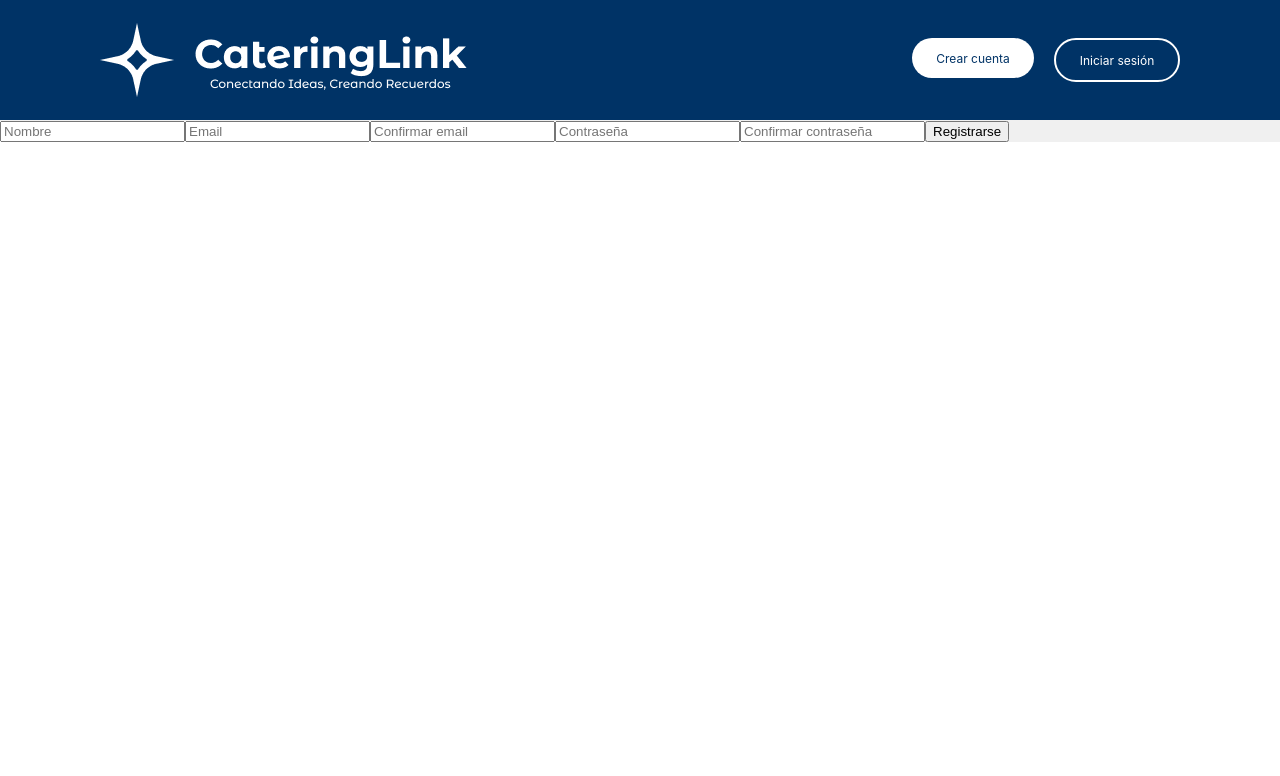
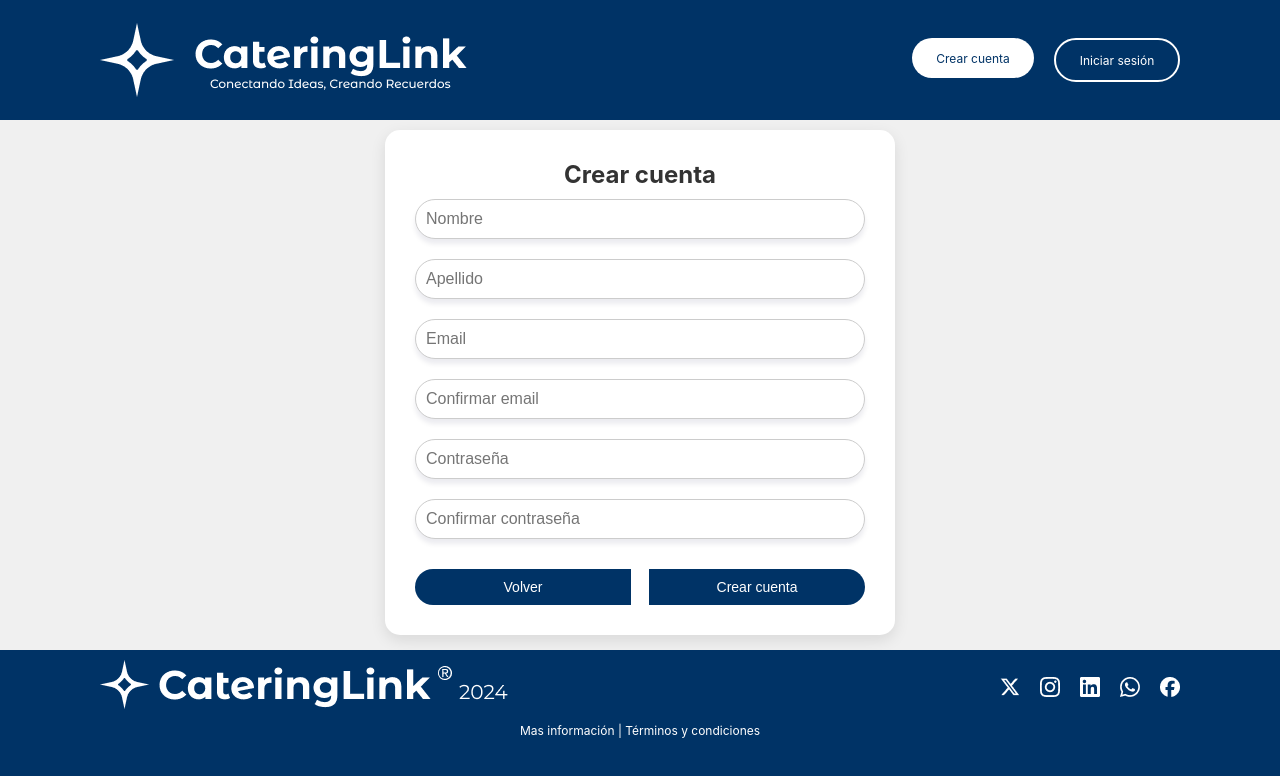
Before and after one commit to cabeza490/proyecto-integrador-equipo-4, a React (Vite) app in the folder proyecto-integrador/: page /register in a window 1280 px wide. Shown: the top 776 px of the page. Built offline with nearby package versions, Linux system fonts and the light colour scheme.

Commit message:
avances de estilos de formulario registro

```diff
--- a/proyecto-integrador/src/App.jsx
+++ b/proyecto-integrador/src/App.jsx
@@ -3,21 +3,25 @@
 import React from 'react';
 import { BrowserRouter, Routes, Route } from 'react-router-dom';
 import { AuthProvider } from './Contexts/AuthContext';
-import Navbar from './Components/Navbar';
 import Home from './Routes/Home';
 import Login from './Routes/Login';
 import Register from './Routes/Register';
+import Layout from './Layout/Layout';
+
 
 function App() {
   return (
     <BrowserRouter>
       <AuthProvider>
-        <Navbar />
+
         <Routes>
-          <Route path="/" element={<Home />} />
-          <Route path="/login" element={<Login />} />
-          <Route path="/register" element={<Register />} />
-          <Route path="*" element={<h1>404 not found</h1>} />
+          <Route path="/" element={<Layout />}>
+            <Route index element={<Home />} />
+            <Route path="/login" element={<Login />} />
+            <Route path="/register" element={<Register />} />
+            <Route path="*" element={<h1>404 not found</h1>} />
+          </Route>
+
         </Routes>
       </AuthProvider>
     </BrowserRouter>
--- a/proyecto-integrador/src/Components/RegisterForm.jsx
+++ b/proyecto-integrador/src/Components/RegisterForm.jsx
@@ -1,6 +1,6 @@
 import React, { useState } from "react";
 import { setUser } from '../api/register-Apis'
-
+import FormStyle from '../Styles/RegisterForm.module.css';
 
 const RegisterForm = () => {
     const [usuario, setUsuario] = useState({
@@ -39,32 +39,42 @@ const RegisterForm = () => {
     };
 
     return (
-        <div>
-            <form onSubmit={handleSubmit}>
-                <input type="text" placeholder="Nombre" value={usuario.nombre}
+        <div className={FormStyle.formContainer}>
+            <form onSubmit={handleSubmit} className={FormStyle.registerForm}>
+                <h3 className={FormStyle.title}>Crear cuenta</h3>
+                <input type="text" placeholder="Nombre" className={FormStyle.formInput} value={usuario.nombre}
                     onChange={(event) => setUsuario({
                         ...usuario, nombre: event.target.value
                     })} />
 
-                <input type="email" placeholder="Email" value={usuario.email}
+                <input type="text" placeholder="Apellido" className={FormStyle.formInput} value={usuario.apellido}
+                    onChange={(event) => setUsuario({
+                        ...usuario, apellido: event.target.value
+                    })} />
+
+                <input type="email" placeholder="Email" className={FormStyle.formInput} value={usuario.email}
                     onChange={(event) => setUsuario({
                         ...usuario, email: event.target.value
                     })} />
 
-                <input type="email" placeholder="Confirmar email" value={usuario.confirmarmail}
+                <input type="email" placeholder="Confirmar email" className={FormStyle.formInput} value={usuario.confirmarmail}
                     onChange={(event) => setUsuario({
                         ...usuario, confirmarmail: event.target.value
                     })} />
 
-                <input type="password" placeholder="Contraseña" value={usuario.password}
+                <input type="password" placeholder="Contraseña" className={FormStyle.formInput} value={usuario.password}
                     onChange={(event) => setUsuario({
                         ...usuario, password: event.target.value
                     })} />
-                <input type="password" placeholder="Confirmar contraseña" value={usuario.confirmarcontraseña}
+                <input type="password" placeholder="Confirmar contraseña" className={FormStyle.formInput} value={usuario.confirmarcontraseña}
                     onChange={(event) => setUsuario({
                         ...usuario, confirmarcontraseña: event.target.value
                     })} />
-                <button type="submit">Registrarse</button>
+
+                 <div className={FormStyle.formButtons}>
+                    <button type="button" className={FormStyle.backButton}>Volver</button>
+                    <button type="submit" className={FormStyle.submitButton}>Crear cuenta</button>
+                </div>
             </form>
         </div>
     );
--- a/proyecto-integrador/src/Routes/Register.jsx
+++ b/proyecto-integrador/src/Routes/Register.jsx
@@ -1,11 +1,9 @@
-// src/Routes/Register.jsx
-// eslint-disable-next-line no-unused-vars
 import React from 'react';
 import FormRegister from '../Components/RegisterForm';
 
 const Register = () => {
   return (
-    <div className="register-container">
+    <div>
       <FormRegister />
     </div>
   );
--- /dev/null
+++ b/proyecto-integrador/src/Styles/RegisterForm.module.css
@@ -0,0 +1,71 @@
+.formContainer {
+    display: flex;
+    justify-content: center;
+    align-items: center;
+}
+
+.registerForm {
+    background: white;
+    padding: 30px;
+    border-radius: 15px;
+    box-shadow: 0 5px 15px rgba(0, 0, 0, 0.1);
+    width: 450px;
+    margin-top: 10px;
+    margin-bottom: 10px;
+}
+
+.formInput {
+    width: 95%;
+    padding: 10px;
+    margin: 10px 0;
+    border: 1px solid #ccc;
+    box-shadow: 0px 5px 5px rgba(13, 12, 70, 0.08);
+    border-radius: 50px;
+    font-size: 16px;
+}
+
+.inputGroup.error .formInput {
+    border-color: #e74c3c;
+}
+
+.errorMessage {
+    color: #e74c3c;
+    font-size: 14px;
+    margin-top: -10px;
+    margin-bottom: 10px;
+}
+
+.formButtons {
+    display: flex;
+    justify-content: space-between;
+    margin-top: 20px;
+}
+
+.backButton {
+    width: 48%;
+    padding: 10px;
+    border: none;
+    border-radius: 50px 0 0 50px;
+    font-size: 14px;
+    cursor: pointer;
+    background: #003366;
+    color: #FFFFFF;
+}
+
+.submitButton {
+    width: 48%;
+    padding: 10px;
+    border: none;
+    border-radius: 0 50px 50px 0;
+    font-size: 14px;
+    cursor: pointer;
+    background: #003366;
+    color: #FFFFFF;
+}
+
+.title {
+    font-size: 24px;
+    color: #333;
+    margin: 0px;
+    text-align: center;
+}
```
